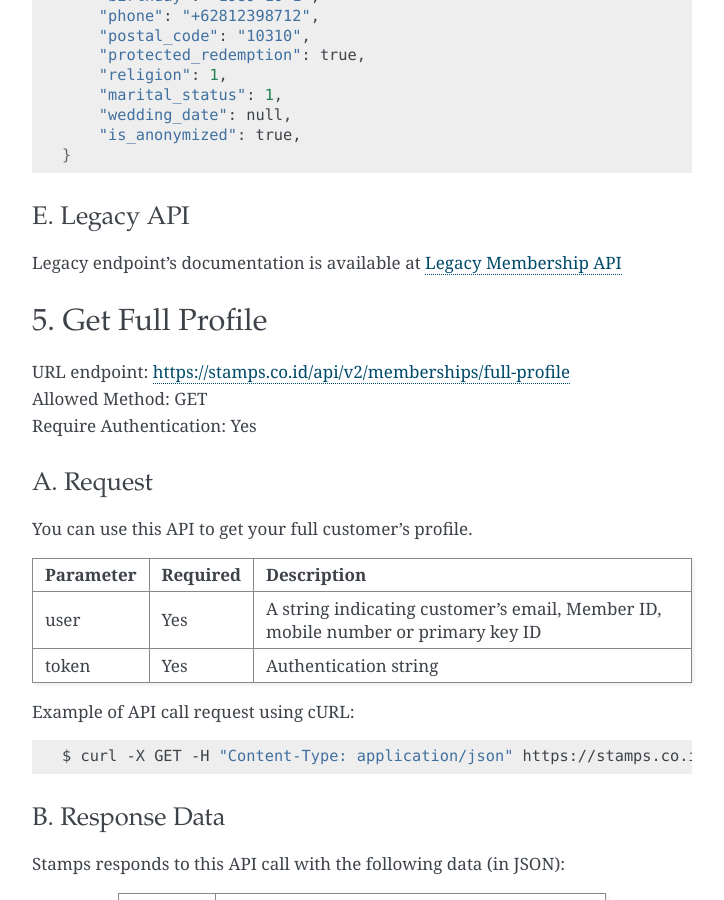
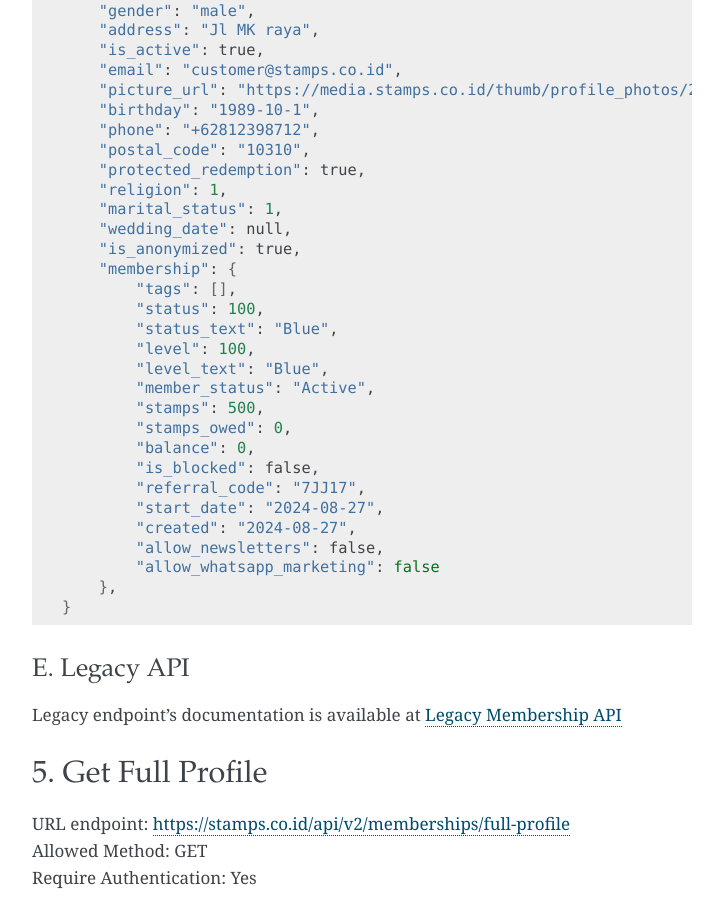
Before and after one commit to ui/stamps-api-docs, a Sphinx documentation site: the page built from source/customer_api.rst, in a window 1280 px wide and 900 px high, scrolled down 11065 px. Shown: the whole window, without its empty margins (388-1112 px from the left). Built offline with Sphinx 7.4.7, drawn with Linux system fonts in a browser that asks for light colours; some of the changed text lies outside the part shown.

Commit message:
adding allow_whatsapp_marketing and allow_newsletters as body params (#215)
* adding allow_whatsapp_marketing and allow_newsletters as body params

* adding examples

```diff
--- a/source/customer_api.rst
+++ b/source/customer_api.rst
@@ -478,13 +478,15 @@ notes                        No          String to give custom notes to this use
 marital_status               No          Customer's marital status
 wedding_date                 No          Customer's weidding date
 generate_default_password    No          Boolean, whether to generate a random, default password for the member, defaults to `true`
+allow_whatsapp_marketing     No          Boolean, whether to allow whatsapp marketing
+allow_newsletters            No          Boolean, whether to allow newsletters
 ============================ =========== =========================
 
 Example of API call request using cURL:
 
 .. code-block :: bash
 
-    $ curl -X POST -H "Content-Type: application/json" https://stamps.co.id/api/v2/memberships/change-profile -i -d '{ "token": "secret", "user": 123, "name": "me", "email": "me@mail.com", "mobile_number": "+62215600010", "birthday": "1991-10-19", "gender": "female", "merchant": 14, "address": "221b Baker Street" "phone_is_verified": true, "notes": "A note"}'
+    $ curl -X POST -H "Content-Type: application/json" https://stamps.co.id/api/v2/memberships/change-profile -i -d '{ "token": "secret", "user": 123, "name": "me", "email": "me@mail.com", "mobile_number": "+62215600010", "birthday": "1991-10-19", "gender": "female", "merchant": 14, "address": "221b Baker Street" "phone_is_verified": true, "notes": "A note", "allow_whatsapp_marketing": false, "allow_newsletters": false}'
 
 
 B. Response Data
@@ -547,6 +549,23 @@ A successful API call:
         "marital_status": 1,
         "wedding_date": null,
         "is_anonymized": true,
+        "membership": {
+            "tags": [],
+            "status": 100,
+            "status_text": "Blue",
+            "level": 100,
+            "level_text": "Blue",
+            "member_status": "Active",
+            "stamps": 500,
+            "stamps_owed": 0,
+            "balance": 0,
+            "is_blocked": false,
+            "referral_code": "7JJ17",
+            "start_date": "2024-08-27",
+            "created": "2024-08-27",
+            "allow_newsletters": false,
+            "allow_whatsapp_marketing": false
+        },
     }
 
 
```
